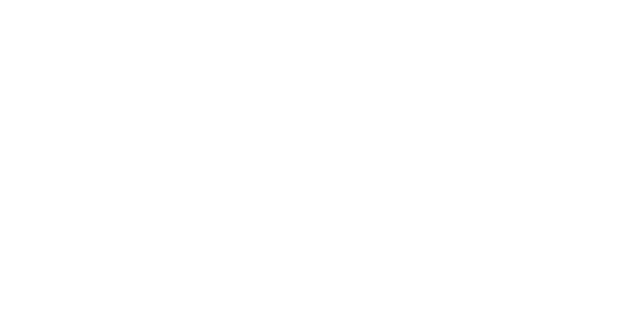
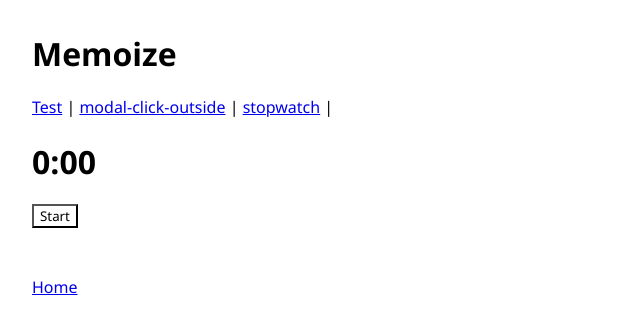
Before and after one commit to aniruddha153/workspace, a React (Vite) app: page /components/useref/stopwatch in a window 1280 px wide. Before the commit this address had no page. Shown: the top 334 px of the page, without its empty margins (0-640 px from the left). Built offline with nearby package versions, Linux system fonts and the light colour scheme.

Commit message:
useRef and utils

```diff
--- a/src/App.jsx
+++ b/src/App.jsx
@@ -12,6 +12,10 @@
     },
     {
       id: 3,
+      name: "UseRef",
+    },
+    {
+      id: 4,
       name: "Memoize",
     },
   ];
--- /dev/null
+++ b/src/components/UseRef/ModalClickOutside/index.jsx
@@ -0,0 +1,59 @@
+import * as React from "react";
+
+const ModalClickOutside = () => {
+  const [isOpen, setIsOpen] = React.useState(false);
+  const modalRef = React.useRef(null);
+
+  const handleOpenModal = () => {
+    if (!isOpen) {
+      setIsOpen(true);
+    }
+  };
+
+  const handleCloseModal = () => {
+    setIsOpen(false);
+  };
+
+  React.useEffect(() => {
+    console.log("isOpen", isOpen);
+    if (isOpen) {
+      modalRef.current.show();
+
+      const handleClickOutsideModal = (e) => {
+        const modalElement = modalRef.current;
+        if (modalElement && !modalElement.contains(e.target)) {
+          setIsOpen(false);
+        }
+      };
+
+      document.addEventListener("pointerdown", handleClickOutsideModal);
+
+      return () => {
+        document.removeEventListener("pointerdown", handleClickOutsideModal);
+      };
+    }
+  }, [isOpen]);
+
+  return (
+    <>
+      <section>
+        <h1>Click Outside</h1>
+        <button className="link" onClick={handleOpenModal}>
+          Open Modal
+        </button>
+      </section>
+      {isOpen && (
+        <dialog ref={modalRef}>
+          <button onClick={handleCloseModal}>X</button>
+          <h2>Modal</h2>
+          <p>
+            Click outside the modal to close (or use the button) whatever you
+            prefer.
+          </p>
+        </dialog>
+      )}
+    </>
+  );
+};
+
+export default ModalClickOutside;
--- /dev/null
+++ b/src/components/UseRef/StopWatch/index.jsx
@@ -0,0 +1,34 @@
+import * as React from "react";
+import { formatTime } from "./utils";
+
+const StopWatch = () => {
+  const [seconds, setSeconds] = React.useState(0);
+  const [running, setRunning] = React.useState(false);
+  const ref = React.useRef(null);
+
+  const handleClick = () => {
+    if (running === false) {
+      ref.current = window.setInterval(() => {
+        setSeconds((s) => s + 1);
+      }, 1000);
+      setRunning(true);
+    } else {
+      window.clearInterval(ref.current);
+      setRunning(false);
+    }
+  };
+
+  return (
+    <main>
+      <h1>{formatTime(seconds)}</h1>
+      <button
+        style={{ background: running === true ? "var(--red)" : "var(--green)" }}
+        onClick={handleClick}
+      >
+        {running === true ? "Stop" : "Start"}
+      </button>
+    </main>
+  );
+};
+
+export default StopWatch;
--- /dev/null
+++ b/src/components/UseRef/StopWatch/utils.js
@@ -0,0 +1,5 @@
+export function formatTime(seconds) {
+  const minutes = Math.floor(seconds / 60);
+  const remainingSeconds = seconds % 60;
+  return `${minutes}:${remainingSeconds.toString().padStart(2, "0")}`;
+}
--- /dev/null
+++ b/src/components/UseRef/index.jsx
@@ -0,0 +1,30 @@
+import { Outlet, Link } from "react-router";
+
+const UseRef = () => {
+  const childComponents = ["modal-click-outside", "stopwatch"];
+
+  return (
+    <div>
+      <h1>Memoize</h1>
+
+      <nav style={{ marginBottom: "1rem" }}>
+        <Link to="">Test</Link> |{" "}
+        {childComponents.map((item, index) => {
+          return (
+            <span key={index}>
+              <Link to={`${item}`}>{item}</Link> |{" "}
+            </span>
+          );
+        })}
+      </nav>
+
+      <Outlet />
+
+      <div style={{ marginTop: "3rem" }}>
+        <a href="/">Home</a>
+      </div>
+    </div>
+  );
+};
+
+export default UseRef;
--- a/src/index.jsx
+++ b/src/index.jsx
@@ -10,6 +10,9 @@
 import PokemonList from "./components/Memoize/PokemonList";
 import WaveWithMemo from "./components/Memoize/WaveWithMemo";
 import WaveWithoutMemo from "./components/Memoize/WaveWithoutMemo";
+import UseRef from "./components/UseRef";
+import ModalClickOutside from "./components/UseRef/ModalClickOutside";
+import StopWatch from "./components/UseRef/StopWatch";
 
 const rootElement = document.getElementById("root");
 const root = createRoot(rootElement);
@@ -32,6 +35,11 @@
             <Route path="wave-with-memo" element={<WaveWithMemo />} />
             <Route path="wave-without-memo" element={<WaveWithoutMemo />} />
           </Route>
+
+          <Route path="useref" element={<UseRef />}>
+            <Route path="modal-click-outside" element={<ModalClickOutside />} />
+            <Route path="stopwatch" element={<StopWatch />} />
+          </Route>
         </Route>
 
         {/* <Route path="/components/test" element={<Test />} />
--- a/vite.config.ts
+++ b/vite.config.ts
@@ -5,6 +5,6 @@
 export default defineConfig({
   plugins: [react()],
   server: {
-    allowedHosts: ["pyx5k6-5173.csb.app"],
+    allowedHosts: ["76ypvd-5173.csb.app"],
   },
 });
```
Also changed, not shown: src/utils/useWindowSize.js (added, +29 -0 lines).
